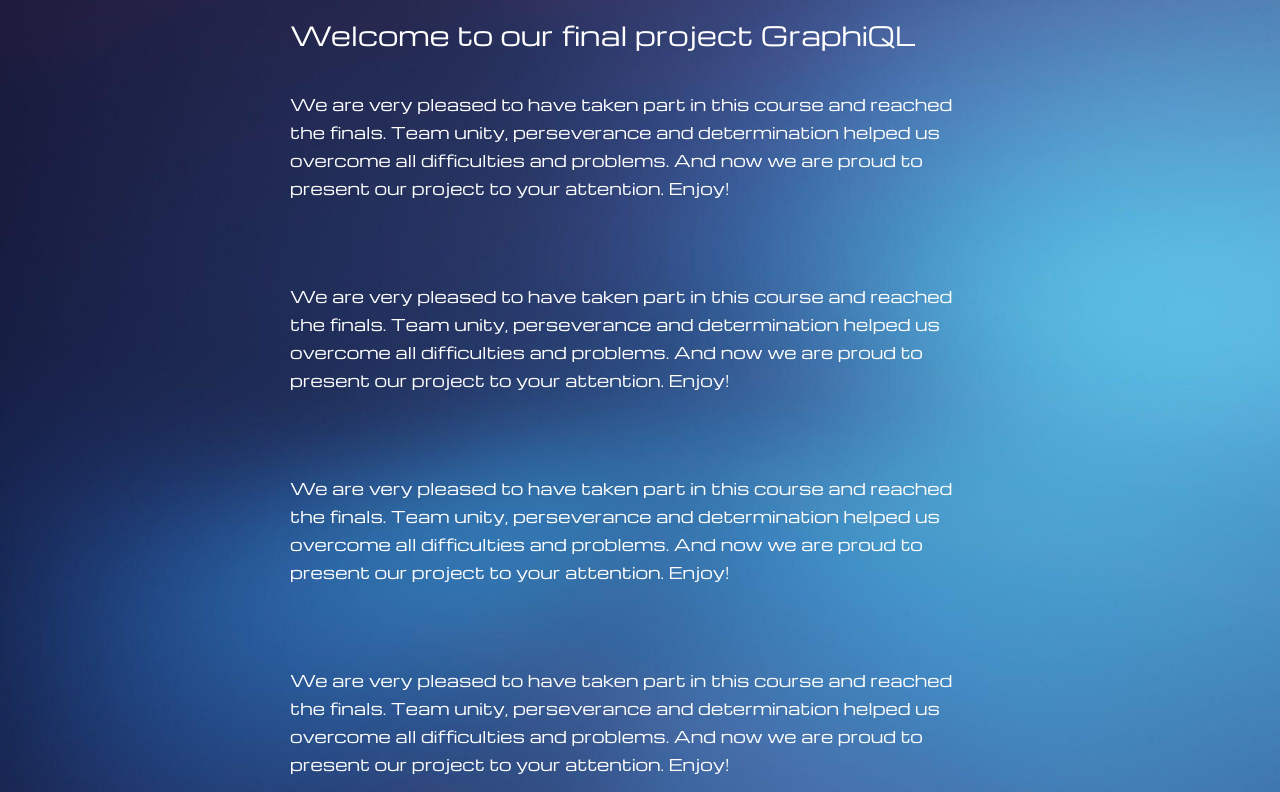
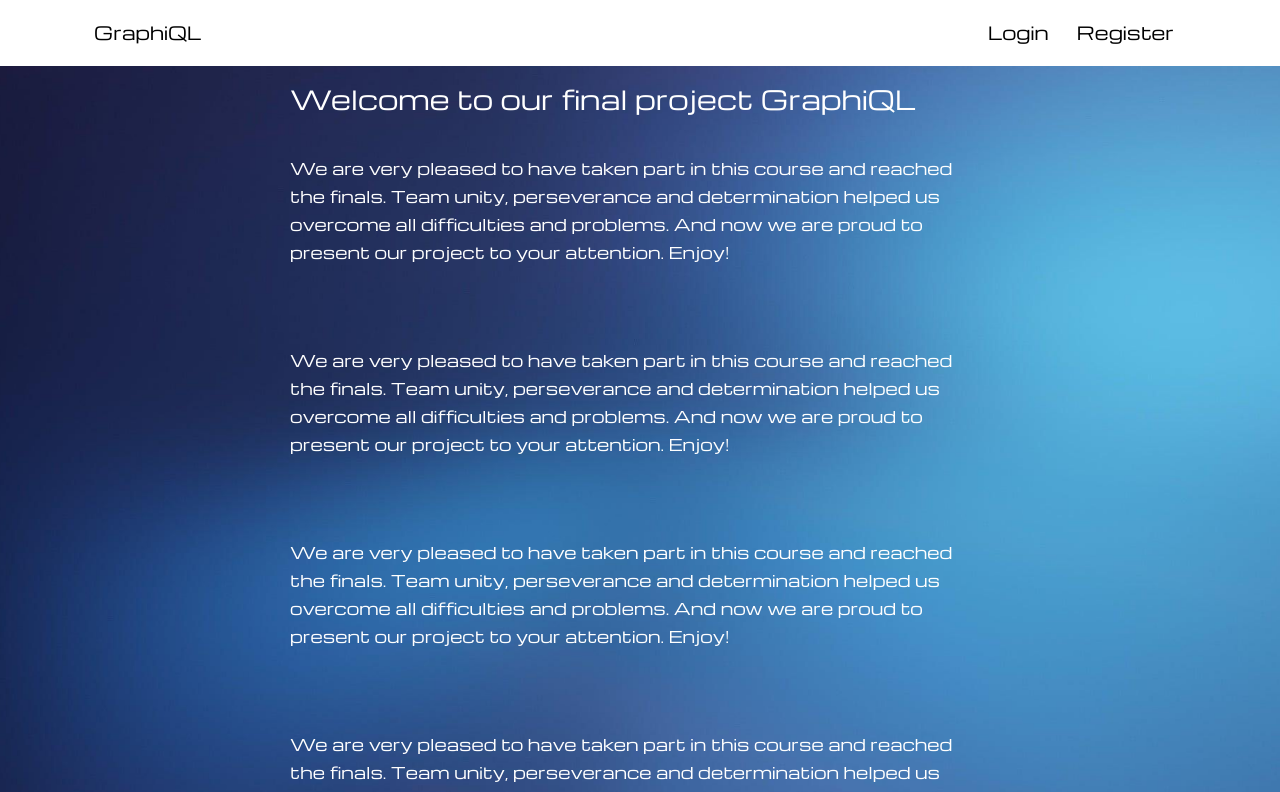
Before and after one commit to ElizavetaRazumenko/graphiql-app, a React (Vite) app: page / in a window 1280 px wide. Shown: the top 792 px of the page. Built offline with nearby package versions, Linux system fonts and the light colour scheme.

Commit message:
feat[task-10]: add header into LayoutWithErrorHandling

```diff
--- a/src/components/LayoutWithErrorHandling/index.tsx
+++ b/src/components/LayoutWithErrorHandling/index.tsx
@@ -2,10 +2,12 @@ import { Outlet } from 'react-router-dom';
 import ErrorBoundary from '../ErrorBoundary';
 import { Footer } from '../Footer';
 import { MainWrapper } from './styled';
+import { Header } from '../Header';
 
 const LayoutWithErrorHandling = () => {
   return (
     <ErrorBoundary>
+      <Header />
       <MainWrapper>
         <Outlet />
       </MainWrapper>
```
